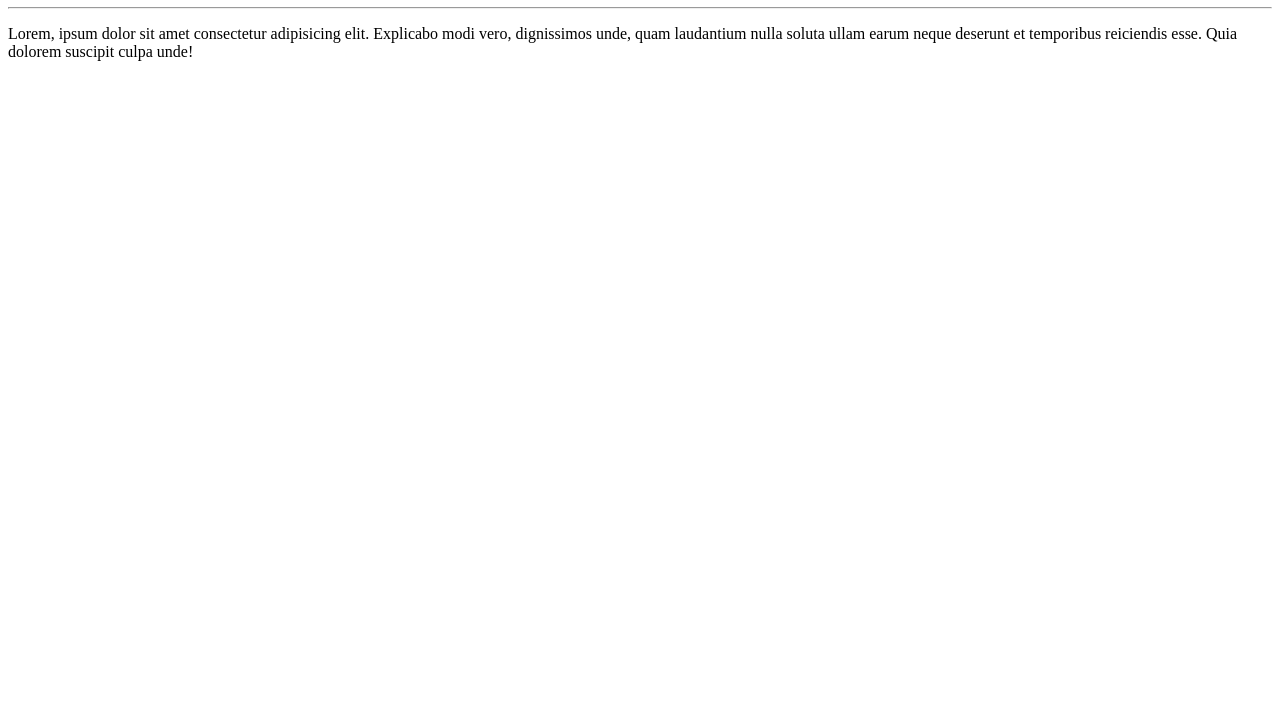
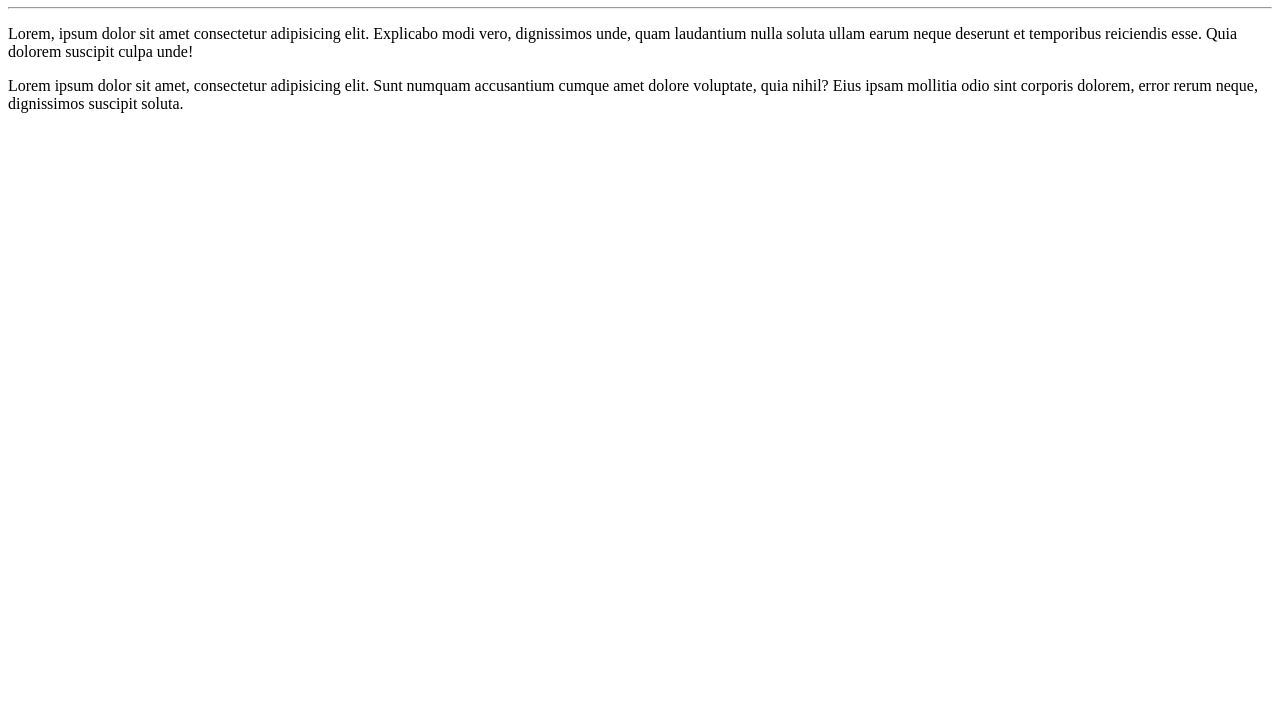
Before and after one commit to JulioMonteiro25/Ola-Mundo, a plain HTML site: page site-exemplo/index.html in a window 1280 px wide. Shown: the part 73-800 px from the top of the page. Drawn offline with Linux system fonts and the light colour scheme.

Commit message:
adicionei um parágrafo

```diff
--- a/site-exemplo/index.html
+++ b/site-exemplo/index.html
@@ -10,5 +10,6 @@
    <h1>Olá, Mundo!</h1>
    <hr>
    <p>Lorem, ipsum dolor sit amet consectetur adipisicing elit. Explicabo modi vero, dignissimos unde, quam laudantium nulla soluta ullam earum neque deserunt et temporibus reiciendis esse. Quia dolorem suscipit culpa unde!</p>
+   <p>Lorem ipsum dolor sit amet, consectetur adipisicing elit. Sunt numquam accusantium cumque amet dolore voluptate, quia nihil? Eius ipsam mollitia odio sint corporis dolorem, error rerum neque, dignissimos suscipit soluta.</p>
 </body>
 </html>
```
